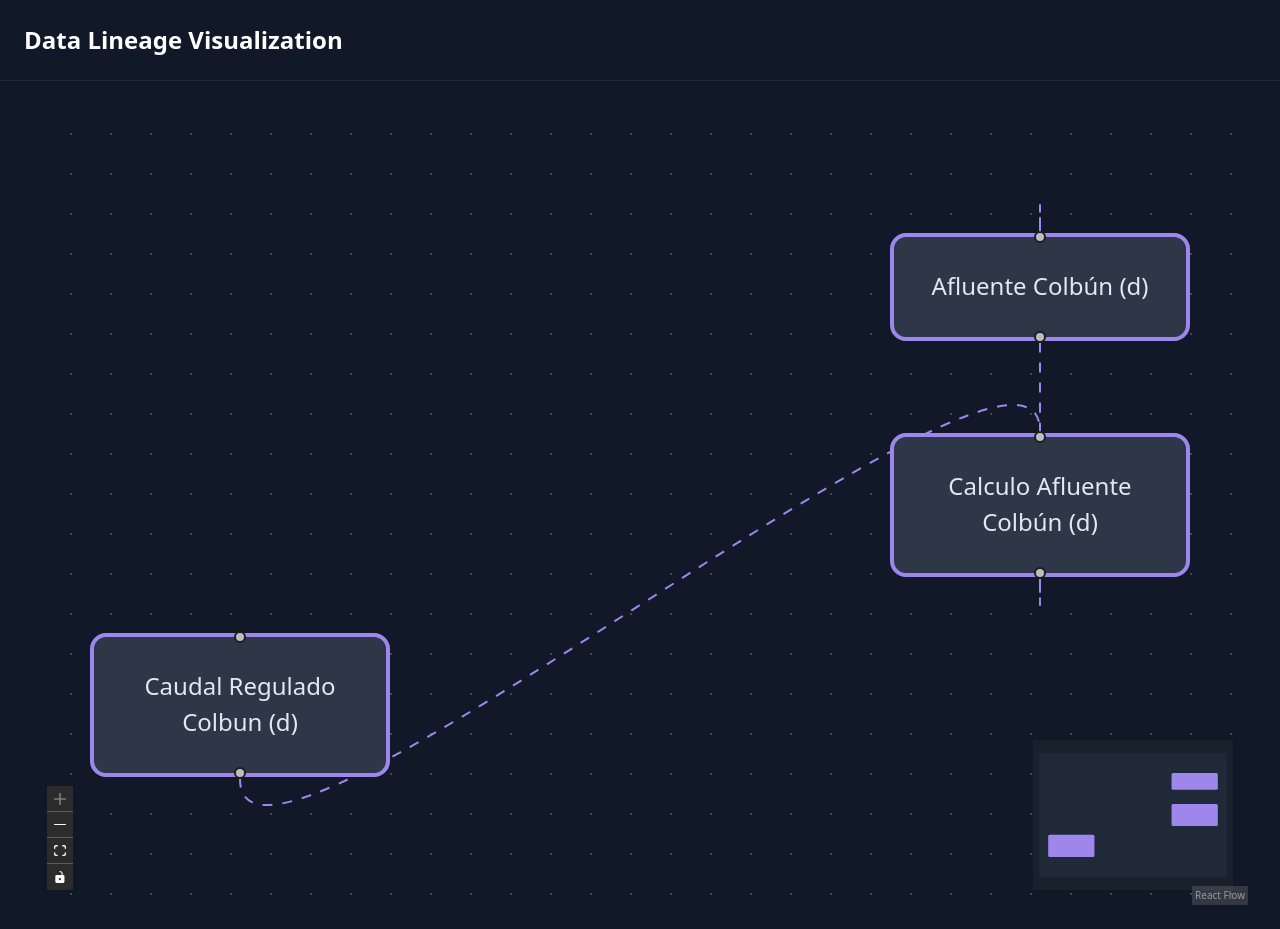
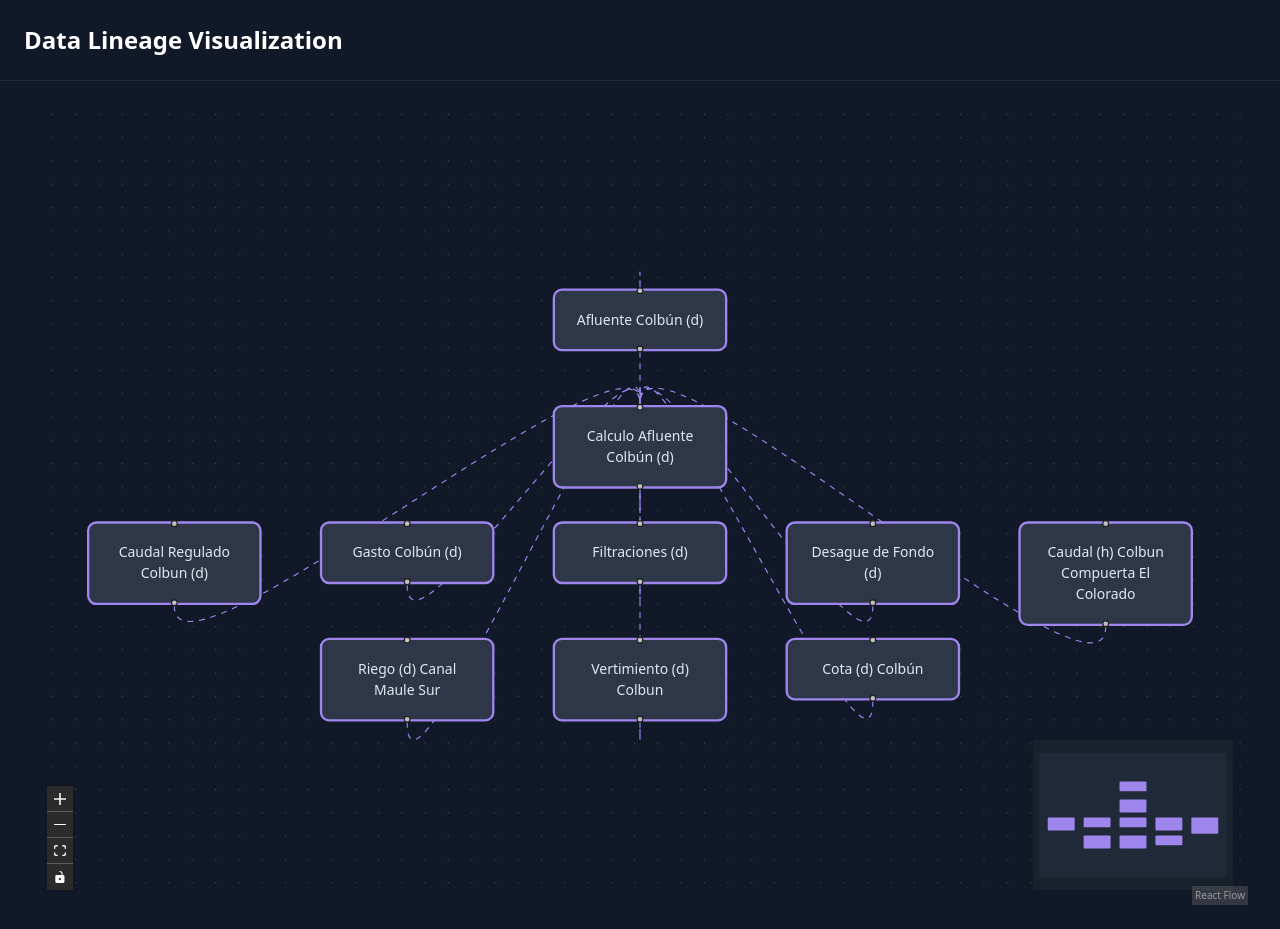
Before and after one commit to sesonroja/lineage-mapper-dark, a React (Vite) app: page / in a window 1280 px wide. Built offline with nearby package versions, Linux system fonts and the light colour scheme.

Commit message:
Add all nodes to LineageGraph
Implemented the addition of all nodes in the LineageGraph component to enhance data lineage visualization.
[skip gpt_engineer]

```diff
--- a/src/components/LineageGraph.tsx
+++ b/src/components/LineageGraph.tsx
@@ -35,7 +35,6 @@ const initialNodes: Node[] = [
     position: { x: 400, y: 100 },
     className: 'dark:bg-node-base dark:text-node-text border-2 border-node-highlight rounded-lg p-4'
   },
-  // Add nodes N_00003 through N_00010 with appropriate positions
   {
     id: 'N_00003',
     type: 'default',
@@ -47,7 +46,83 @@ const initialNodes: Node[] = [
     position: { x: 0, y: 200 },
     className: 'dark:bg-node-base dark:text-node-text border-2 border-node-highlight rounded-lg p-4'
   },
-  // ... Add remaining nodes with similar structure
+  {
+    id: 'N_00004',
+    type: 'default',
+    data: {
+      label: 'Gasto Colbún (d)',
+      type: 'Base',
+      businessTerm: 'Sin Asignar'
+    },
+    position: { x: 200, y: 200 },
+    className: 'dark:bg-node-base dark:text-node-text border-2 border-node-highlight rounded-lg p-4'
+  },
+  {
+    id: 'N_00005',
+    type: 'default',
+    data: {
+      label: 'Filtraciones (d)',
+      type: 'Base',
+      businessTerm: 'Sin Asignar'
+    },
+    position: { x: 400, y: 200 },
+    className: 'dark:bg-node-base dark:text-node-text border-2 border-node-highlight rounded-lg p-4'
+  },
+  {
+    id: 'N_00006',
+    type: 'default',
+    data: {
+      label: 'Desague de Fondo (d)',
+      type: 'Base',
+      businessTerm: 'Sin Asignar'
+    },
+    position: { x: 600, y: 200 },
+    className: 'dark:bg-node-base dark:text-node-text border-2 border-node-highlight rounded-lg p-4'
+  },
+  {
+    id: 'N_00007',
+    type: 'default',
+    data: {
+      label: 'Caudal (h) Colbun Compuerta El Colorado',
+      type: 'Base',
+      businessTerm: 'Sin Asignar'
+    },
+    position: { x: 800, y: 200 },
+    className: 'dark:bg-node-base dark:text-node-text border-2 border-node-highlight rounded-lg p-4'
+  },
+  {
+    id: 'N_00008',
+    type: 'default',
+    data: {
+      label: 'Riego (d) Canal Maule Sur',
+      type: 'Base',
+      businessTerm: 'Sin Asignar'
+    },
+    position: { x: 200, y: 300 },
+    className: 'dark:bg-node-base dark:text-node-text border-2 border-node-highlight rounded-lg p-4'
+  },
+  {
+    id: 'N_00009',
+    type: 'default',
+    data: {
+      label: 'Vertimiento (d) Colbun',
+      type: 'Base',
+      businessTerm: 'Sin Asignar'
+    },
+    position: { x: 400, y: 300 },
+    className: 'dark:bg-node-base dark:text-node-text border-2 border-node-highlight rounded-lg p-4'
+  },
+  {
+    id: 'N_00010',
+    type: 'default',
+    data: {
+      label: 'Cota (d) Colbún',
+      type: 'Base',
+      businessTerm: '50'
+    },
+    position: { x: 600, y: 300 },
+    className: 'dark:bg-node-base dark:text-node-text border-2 border-node-highlight rounded-lg p-4'
+  }
 ];
 
 const initialEdges: Edge[] = [
@@ -65,7 +140,55 @@ const initialEdges: Edge[] = [
     animated: true,
     style: { stroke: '#9E86ED' }
   },
-  // ... Add remaining edges
+  {
+    id: 'e4-2',
+    source: 'N_00004',
+    target: 'N_00002',
+    animated: true,
+    style: { stroke: '#9E86ED' }
+  },
+  {
+    id: 'e5-2',
+    source: 'N_00005',
+    target: 'N_00002',
+    animated: true,
+    style: { stroke: '#9E86ED' }
+  },
+  {
+    id: 'e6-2',
+    source: 'N_00006',
+    target: 'N_00002',
+    animated: true,
+    style: { stroke: '#9E86ED' }
+  },
+  {
+    id: 'e7-2',
+    source: 'N_00007',
+    target: 'N_00002',
+    animated: true,
+    style: { stroke: '#9E86ED' }
+  },
+  {
+    id: 'e8-2',
+    source: 'N_00008',
+    target: 'N_00002',
+    animated: true,
+    style: { stroke: '#9E86ED' }
+  },
+  {
+    id: 'e9-2',
+    source: 'N_00009',
+    target: 'N_00002',
+    animated: true,
+    style: { stroke: '#9E86ED' }
+  },
+  {
+    id: 'e10-2',
+    source: 'N_00010',
+    target: 'N_00002',
+    animated: true,
+    style: { stroke: '#9E86ED' }
+  }
 ];
 
 export function LineageGraph() {
```
